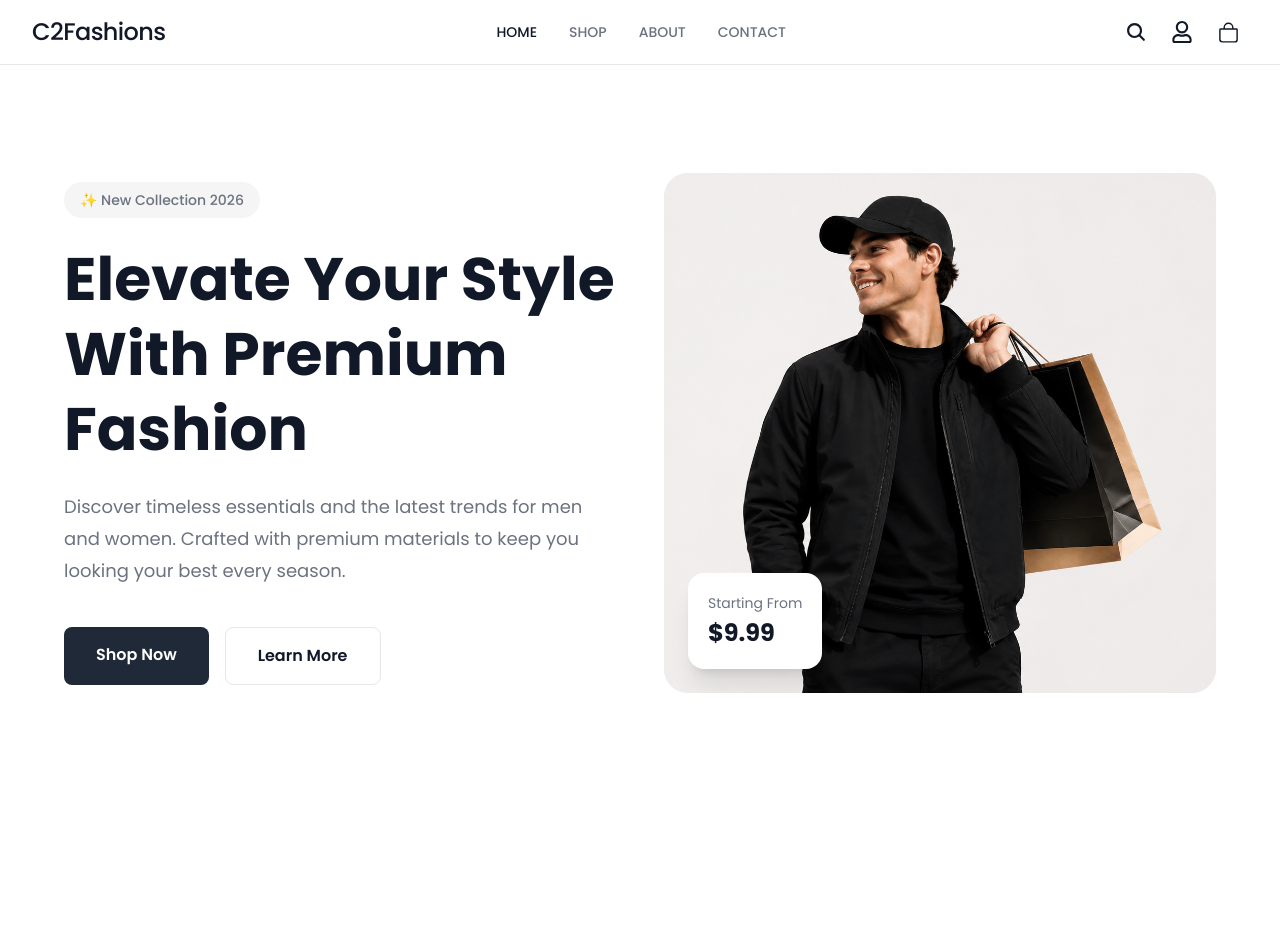
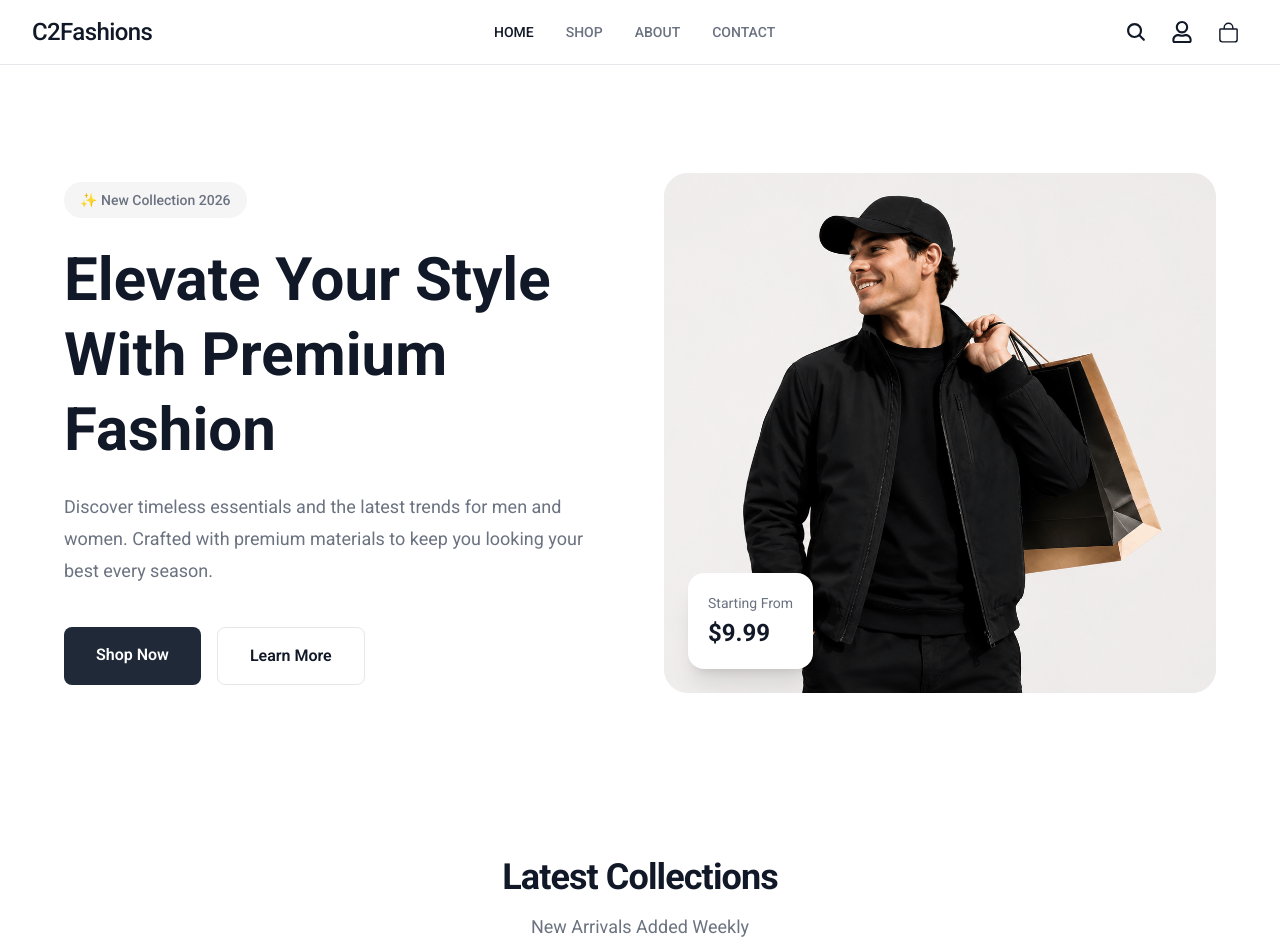
Before and after one commit to creativeloc/nextjs-estore2026, a Next.js app: page / in a window 1280 px wide. Shown: the top 952 px of the page. Before the commit the page ends 801 px from the top, so only its background shows below. Built offline with nearby package versions, Linux system fonts and the light colour scheme.

Commit message:
implememted latest collections header

```diff
--- a/src/app/layout.tsx
+++ b/src/app/layout.tsx
@@ -1,11 +1,12 @@
 import type { Metadata } from "next"
-import { Poppins } from "next/font/google"
+import { Roboto } from "next/font/google"
 import "./globals.css"
 
-const poppins = Poppins({
-  variable: "--font-poppins",
+const roboto = Roboto({
+  // variable: "--font-merriweather",
+  variable: "--font-roboto",
   subsets: ["latin"],
-  weight: ["300", "400", "500", "600", "700", "800"]
+  weight: ["100", "300", "400", "500", "600", "700", "800"]
 })
 
 export const metadata: Metadata = {
@@ -15,7 +16,7 @@ export const metadata: Metadata = {
 
 export default function RootLayout({ children }: LayoutProps<"/">) {
   return (
-    <html lang="en" className={`${poppins.className} h-full antialiased`}>
+    <html lang="en" className={`${roboto.className} h-full antialiased`}>
       <body className="min-h-full flex flex-col" cz-shortcut-listen="true">
         {children}
       </body>
--- a/src/app/page.tsx
+++ b/src/app/page.tsx
@@ -1,10 +1,12 @@
 import HeroSection from "@/components/home/HeroSection"
+import LatestCollections from "@/components/home/LatestCollections"
 import FrontendLayout from "@/components/layouts/FrontendLayout"
 
 export default function Home() {
   return (
     <FrontendLayout>
       <HeroSection />
+      <LatestCollections />
     </FrontendLayout>
   )
 }
--- /dev/null
+++ b/src/components/home/LatestCollections.tsx
@@ -0,0 +1,12 @@
+import SectionHeader from "../ui/SectionHeader"
+
+export default function LatestCollections() {
+  return (
+    <section>
+      <SectionHeader
+        title="Latest Collections"
+        subTitle="New Arrivals Added Weekly"
+      />
+    </section>
+  )
+}
--- /dev/null
+++ b/src/components/ui/SectionHeader.tsx
@@ -0,0 +1,18 @@
+interface SectionHeaderProps {
+  title: string
+  subTitle: string
+}
+
+export default function SectionHeader({ title, subTitle }: SectionHeaderProps) {
+  return (
+    <div className="mx-auto text-center max-w-2xl py-8 sm:py-14">
+      <h2 className="text-3xl font-bold tracking-tight text-foreground sm:text-4xl">
+        {title}
+      </h2>
+
+      <p className="mt-4 text-base leading-7 text-muted-foreground sm:text-lg px-6">
+        {subTitle}
+      </p>
+    </div>
+  )
+}
```
